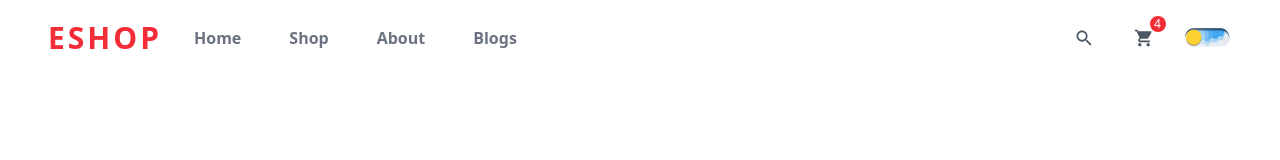
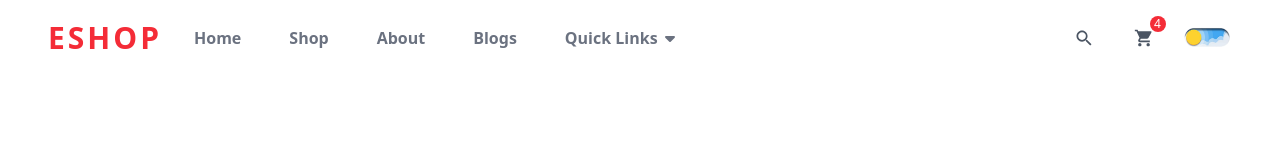
Before and after one commit to Zahra-ellioun/ecommerce-site, a React (Vite) app: page / in a window 1280 px wide. Shown: the top 160 px of the page. Built offline with nearby package versions, Linux system fonts and the light colour scheme.

Commit message:
add navbar item with dropdown links

```diff
--- a/src/components/Navbar/Navbar.jsx
+++ b/src/components/Navbar/Navbar.jsx
@@ -1,7 +1,10 @@
 import React from "react";
+import { DarkMode } from "../index";
+
+// icons
 import { IoMdSearch } from "react-icons/io";
 import { MdShoppingCart } from "react-icons/md";
-import { DarkMode } from "../index";
+import { FaCaretDown } from "react-icons/fa6";
 
 const MenuLinks = [
   {
@@ -29,6 +32,24 @@ const MenuLinks = [
   },
 ];
 
+const dropDownLinks = [
+  {
+    id: 1,
+    name: "Trending Products",
+    link: "/#",
+  },
+  {
+    id: 2,
+    name: "Best Sellings",
+    link: "/#",
+  },
+  {
+    id: 3,
+    name: "Top Rated",
+    link: "/#",
+  },
+];
+
 const Navbar = () => {
   return (
     <div className="bg-white dark:bg-gray-900 dark:text-white duration-200 z-40 relative">
@@ -47,16 +68,44 @@ const Navbar = () => {
             <div className="hidden lg:block">
               <ul className="flex gap-x-4">
                 {MenuLinks.map((item) => (
-                  <li
-                    key={item.id}
-                    className="inline-block px-4 font-semibold text-gray-500 hover:text-black dark:hover:text-white duration-200"
-                  >
-                    <a href={item.link}>{item.name}</a>
+                  <li key={item.id} className="">
+                    <a
+                      className="inline-block px-4 font-semibold text-gray-500 hover:text-black dark:hover:text-white duration-200"
+                      href={item.link}
+                    >
+                      {item.name}
+                    </a>
                   </li>
                 ))}
+                <li className="relative cursor-pointer group">
+                  <a
+                    href="#"
+                    className="px-4 flex items-center gap-x-1 font-semibold text-gray-500 dark:hover:text-white"
+                  >
+                    Quick Links
+                    <span className="group-hover:rotate-180 duration-300">
+                      <FaCaretDown />
+                    </span>
+                  </a>
+                  <div className="absolute hidden group-hover:block w-[200px] z-[999] shadow-md rounded-md bg-white dark:bg-gray-900 p-2">
+                    <ul className="space-y-2">
+                      {dropDownLinks.map((item) => (
+                        <li key={item.id}>
+                          <a
+                            className="inline-block w-full font-semibold p-2 text-gray-500 dark:hover:text-white duration-200 hover:text-black hover:bg-primary/20 rounded-md"
+                            href={item.link}
+                          >
+                            {item.name}
+                          </a>
+                        </li>
+                      ))}
+                    </ul>
+                  </div>
+                </li>
               </ul>
             </div>
           </div>
+
           {/* navbar right section */}
           <div className="flex items-center gap-x-4">
             {/* searchbar */}
```
